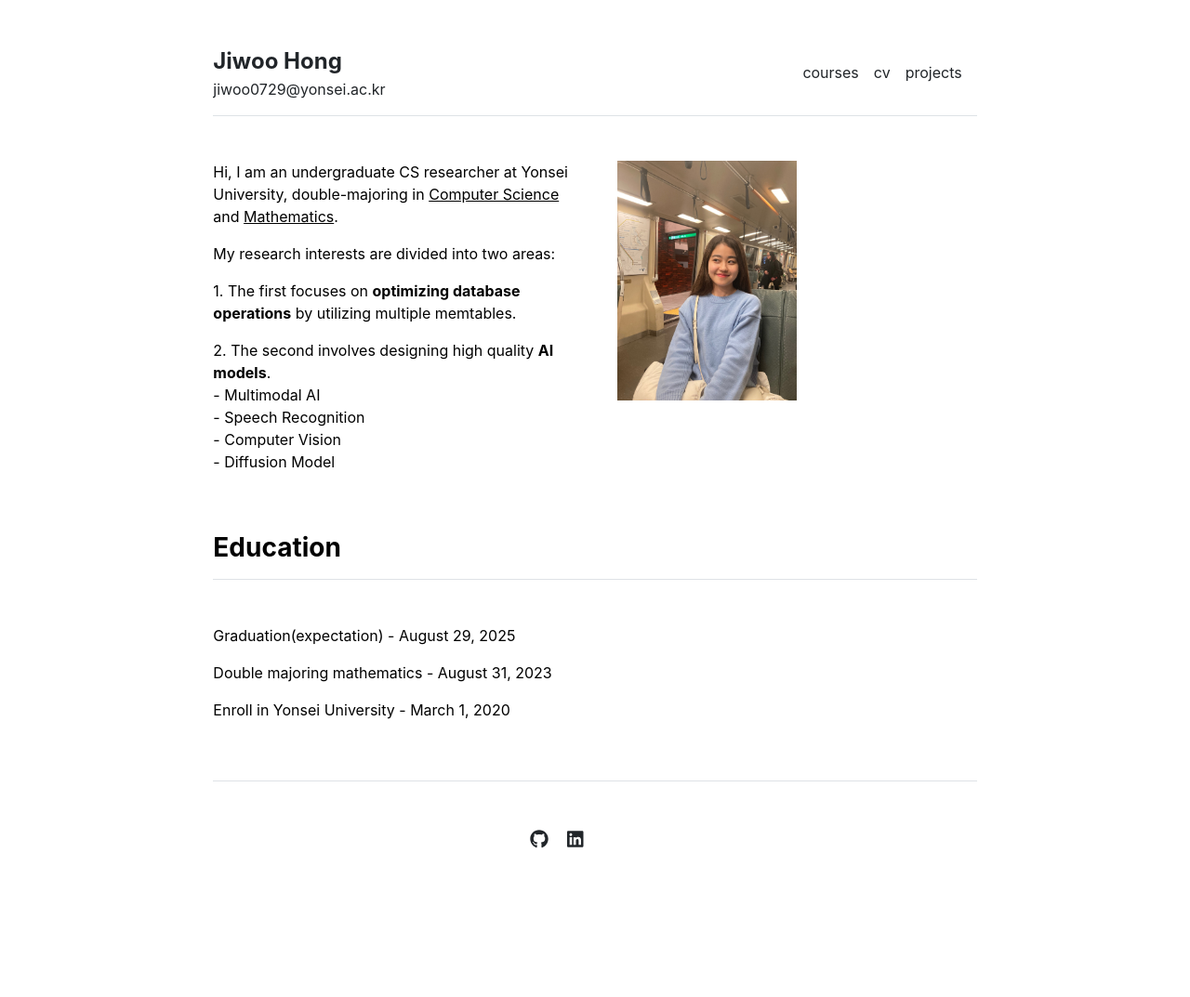
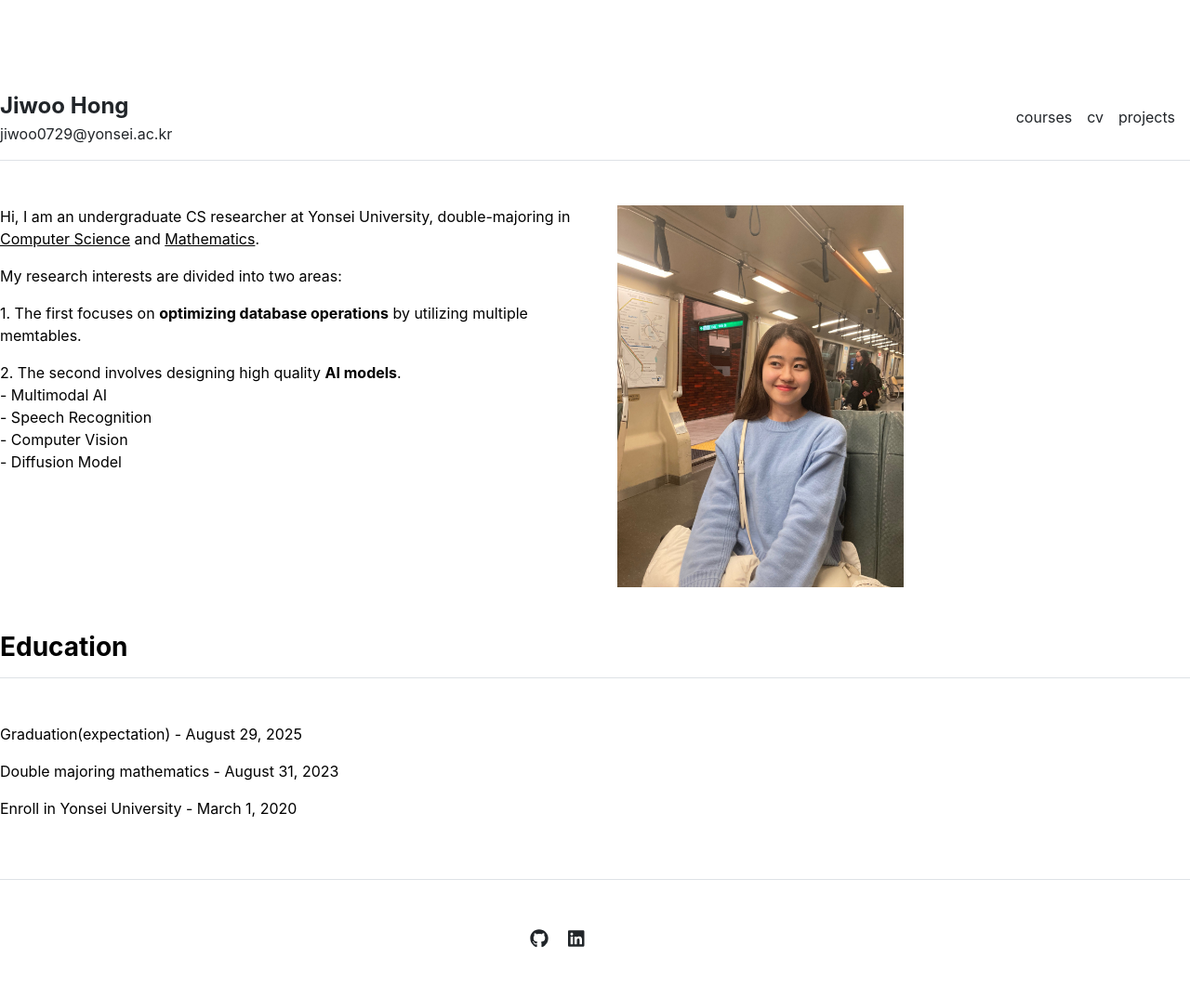
Before and after one commit to JiwooHong01/JiwooHong01.github.io, a Jekyll site: the page built from index.md, in a window 1280 px wide. Shown: the whole page at 93% size. Built offline with Jekyll 4.4.1, drawn with Linux system fonts in a browser that asks for light colours; before the commit the page ends 1015 px from its top, so only the background shows below that.

Commit message:
Update default.html

```diff
--- a/_layouts/default.html
+++ b/_layouts/default.html
@@ -3,7 +3,8 @@
   <!-- <div style="width: 80%; max-width: 1200px; margin: auto;"> -->
     {% include head.html %}
     <body>
-      <div class="col-lg-8 mx-auto p-3 py-md-5">
+      <!-- <div class="col-lg-8 mx-auto p-3 py-md-5"> -->
+      <div class="container p-3 py-md-5"></div>
         {% include header.html %}
         {{ content }}
         {% include footer.html %}
```
